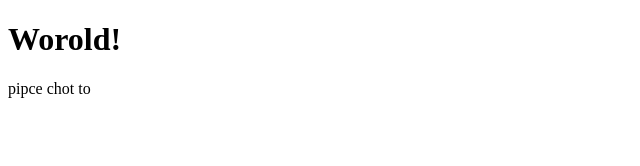
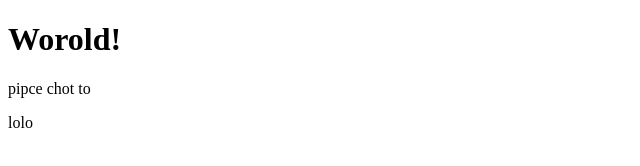
Before and after one commit to zzbm9/test, a plain HTML site: page index.html in a window 1280 px wide. Shown: the full height of the page, 0-640 px from the left. Drawn offline with Linux system fonts and the light colour scheme.

Commit message:
second commit

```diff
--- a/index.html
+++ b/index.html
@@ -11,7 +11,7 @@
 <body>
 <h1>Worold!</h1>
 <p>pipce chot to </p>
-
+<p>lolo</p>
 
 </body>
 
```
